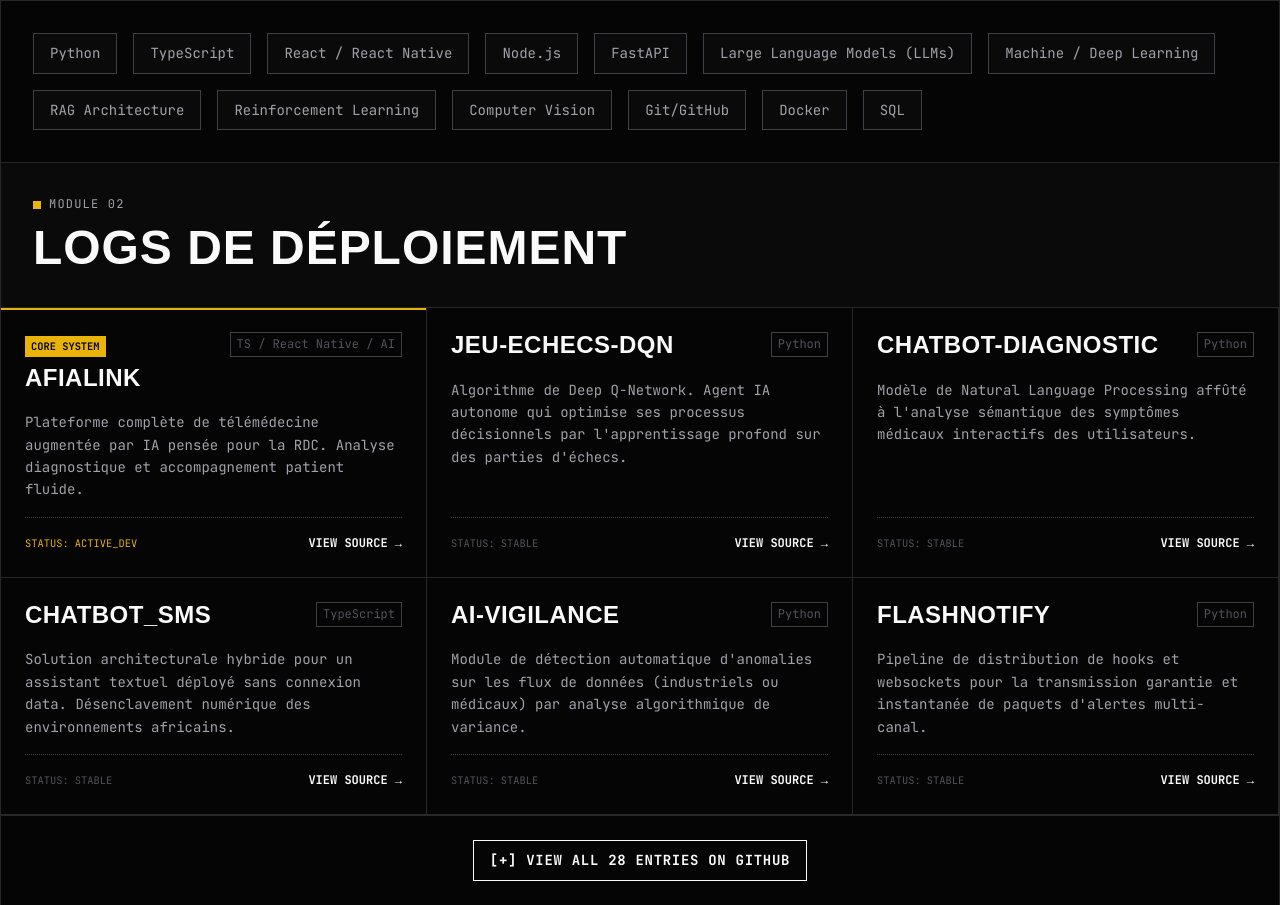
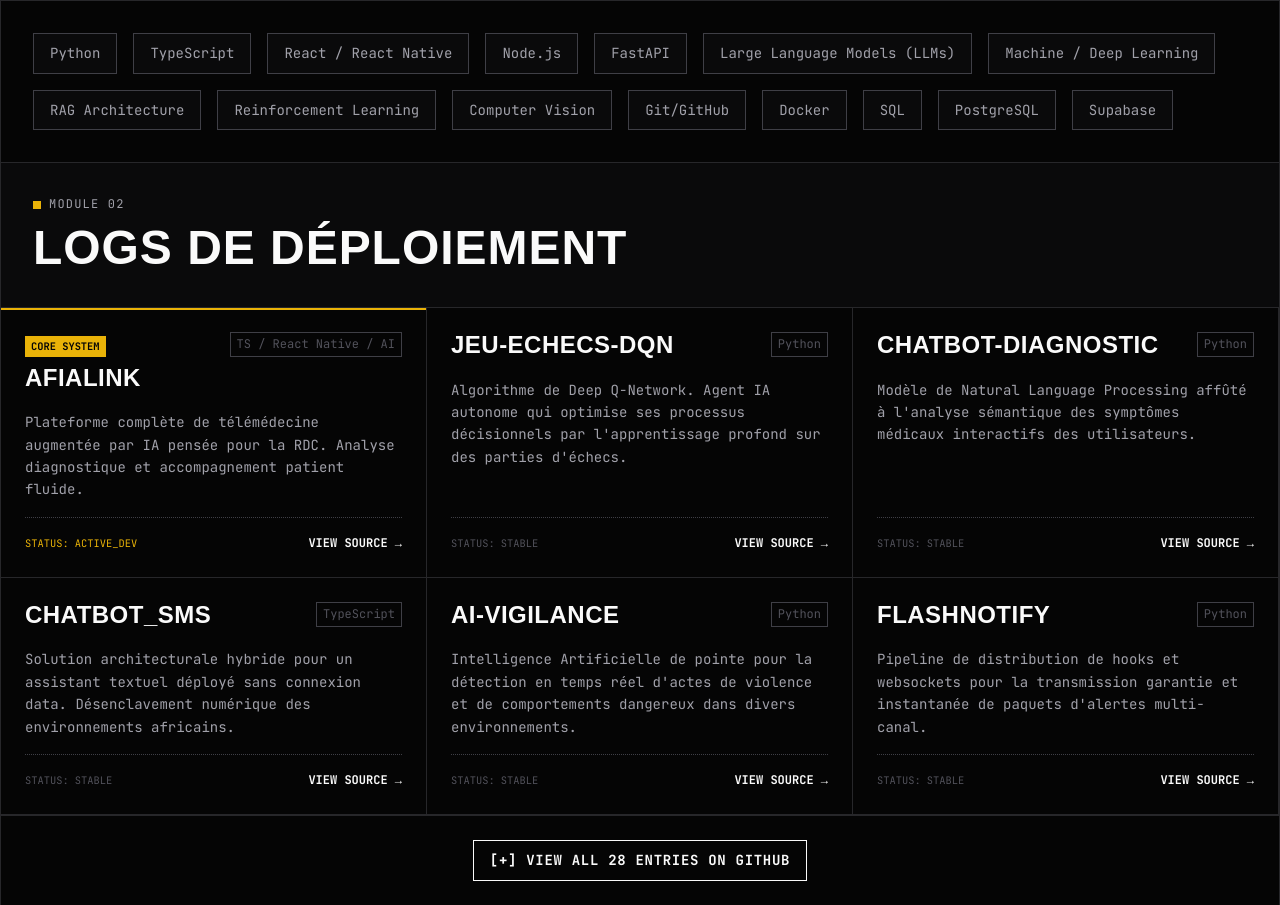
Before and after one commit to Tresorkaseka/tresorkaseka.github.io, a plain HTML site: page index.html in a window 1280 px wide. Shown: the part 861-1766 px from the top of the page. Drawn offline with Linux system fonts and the light colour scheme; a web font is replaced by a local one.

Commit message:
Update tech stack with Postgres/Supabase and refine AI Vigilance description (violence detection)

```diff
--- a/index.html
+++ b/index.html
@@ -441,6 +441,8 @@
             <span class="skill-tag">Git/GitHub</span>
             <span class="skill-tag">Docker</span>
             <span class="skill-tag">SQL</span>
+            <span class="skill-tag">PostgreSQL</span>
+            <span class="skill-tag">Supabase</span>
         </div>
     </section>
 
@@ -508,7 +510,7 @@
                     <h3 class="ptitle">Ai-vigilance</h3>
                     <span class="plang">Python</span>
                 </div>
-                <p class="pdesc" data-i18n="proj_vigilance">Module de détection automatique d'anomalies sur les flux de données (industriels ou médicaux) par analyse algorithmique de variance.</p>
+                <p class="pdesc" data-i18n="proj_vigilance">Intelligence Artificielle de pointe pour la détection en temps réel d'actes de violence et de comportements dangereux dans divers environnements.</p>
                 <div class="pfoot">
                     <span style="font-size: 0.65rem; color: var(--text-tertiary);">STATUS: STABLE</span>
                     <span class="plink" data-i18n="btn_view">VIEW SOURCE &rarr;</span>
@@ -651,7 +653,7 @@
             proj_rl: "Algorithme de Deep Q-Network. Agent IA autonome qui optimise ses processus décisionnels par l'apprentissage profond sur des parties d'échecs.",
             proj_med_nlp: "Modèle de Natural Language Processing affûté à l'analyse sémantique des symptômes médicaux interactifs des utilisateurs.",
             proj_sms: "Solution architecturale hybride pour un assistant textuel déployé sans connexion data. Désenclavement numérique des environnements africains.",
-            proj_vigilance: "Module de détection automatique d'anomalies sur les flux de données (industriels ou médicaux) par analyse algorithmique de variance.",
+            proj_vigilance: "Intelligence Artificielle de pointe pour la détection en temps réel d'actes de violence et de comportements dangereux dans divers environnements.",
             proj_flash: "Pipeline de distribution pour la transmission garantie et instantanée de paquets d'alertes via websockets et hooks.",
             btn_gh_all: "[+] Voir les 28 Entrées sur GitHub",
             mod_03: "Module 03",
@@ -687,7 +689,7 @@
             proj_rl: "Deep Q-Network algorithm. Autonomous AI agent capable of optimizing decision-making processes through deep learning on chess matches.",
             proj_med_nlp: "Medical NLP system fine-tuned for semantic extraction and triage analysis of interactive user health symptoms.",
             proj_sms: "Hybrid architectural solution deploying a conversational AI core over SMS protocols, providing critical offline access for rural environments.",
-            proj_vigilance: "Automated anomaly detection pipeline running ML algorithmic variance checks across data streams (industrial / medical).",
+            proj_vigilance: "State-of-the-art AI system designed for real-time detection of violence and dangerous acts across security and monitored environments.",
             proj_flash: "High-speed webhook and multi-threaded script pipeline for guaranteed and instantaneous push notification packet distribution.",
             btn_gh_all: "[+] View All 28 Entries on GitHub",
             mod_03: "Module 03",
```
Also changed, not shown: 8 other files.
